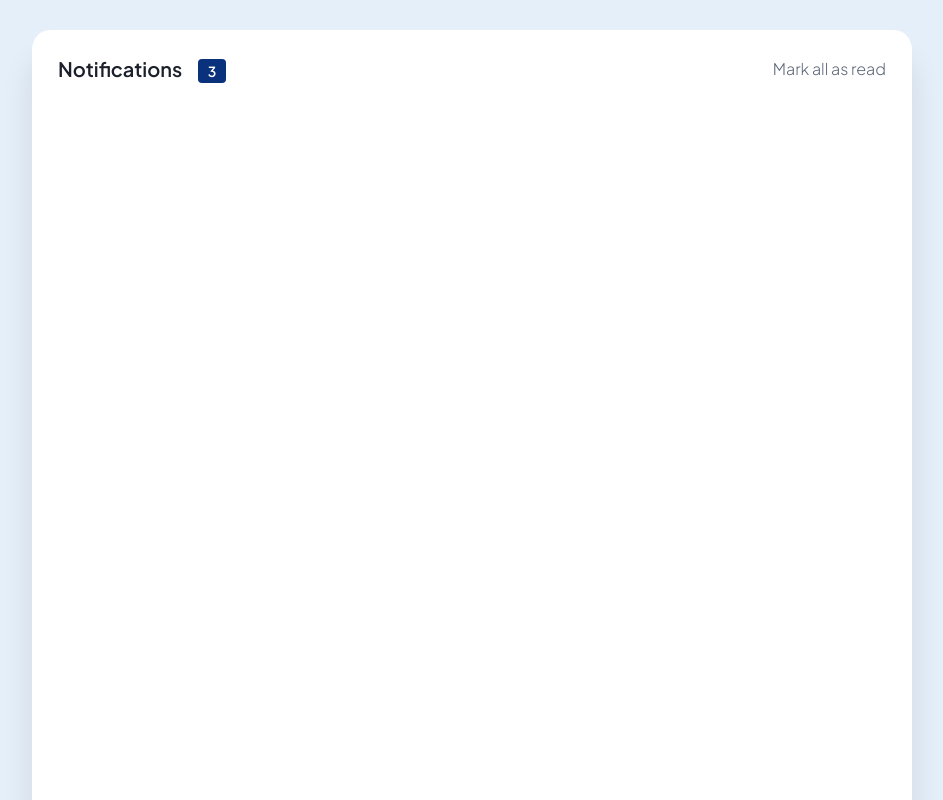
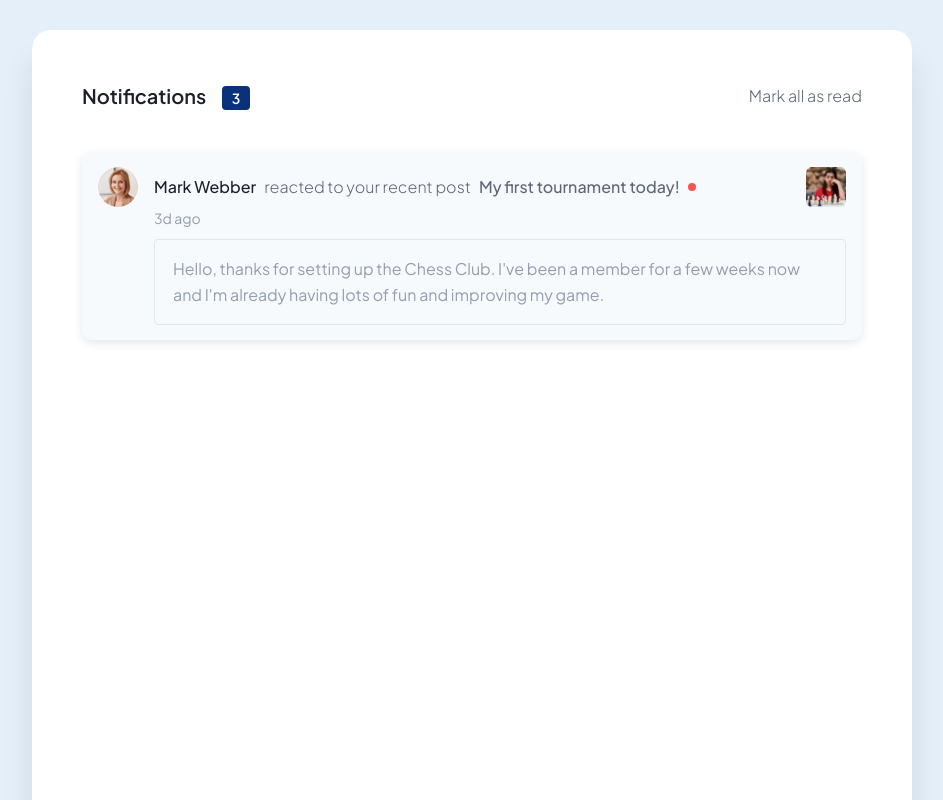
Before and after one commit to yanmoenaing118/frontend-mentor-challenges, a website: page notifications-page-main/index.html in a window 1280 px wide. Shown: the top 800 px of the page, without its empty margins (168-1111 px from the left). Drawn offline with Linux system fonts and the light colour scheme.

Commit message:
noti item done

```diff
--- a/notifications-page-main/index.html
+++ b/notifications-page-main/index.html
@@ -1,48 +1,72 @@
 <!DOCTYPE html>
 <html lang="en">
-
   <head>
-  <meta charset="UTF-8">
-  <meta name="viewport" content="width=device-width, initial-scale=1.0">
+    <meta charset="UTF-8" />
+    <meta name="viewport" content="width=device-width, initial-scale=1.0" />
     <!-- displays site properly based on user's device -->
 
+    <link
+      rel="icon"
+      type="image/png"
+      sizes="32x32"
+      href="./images/favicon-32x32.png"
+    />
 
-  <link rel="icon" type="image/png" sizes="32x32" href="./images/favicon-32x32.png">
-
-  <link rel="stylesheet" href="font/stylesheet.css">
-  <link rel="stylesheet" href="css/style.css">
+    <link rel="stylesheet" href="font/stylesheet.css" />
+    <link rel="stylesheet" href="css/style.css" />
     <title>Frontend Mentor | Notifications page</title>
-
-
   </head>
 
   <body>
-
     <!-- <h1>Frontend Mentor | Notifications page</h1> -->
 
     <main class="container">
-
       <header class="header">
-      <h1 class="h1">Notifications
+        <h1 class="h1">
+          Notifications
 
           <span class="badge">3</span>
-
         </h1>
 
         <div class="para">Mark all as read</div>
       </header>
 
       <section class="noti-list">
+        <div class="noti-item" data-done="false">
+          <figure class="noti-avatar">
+            <img
+              src="assets/images/avatar-angela-gray.webp"
+              alt="Avatar Image"
+            />
+          </figure>
 
+          <div class="noti-content">
+            <div class="noti-about">
+              <span class="h2 noti-about__user">Mark Webber</span>
+              <span class="para noti-about__action"
+                >reacted to your recent post</span
+              >
+              <span class="h2 noti-about__info"
+                >My first tournament today!</span
+              >
+              <span class="read"></span>
+
+              <figure class="noti-photo">
+                <img src="assets/images/image-chess.webp" alt="">
+              </figure>
+            </div>
+            <div class="noti-ago">3d ago</div>
+
+            <p class="noti-message">
+              Hello, thanks for setting up the Chess Club. I've been a member
+              for a few weeks now and I'm already having lots of fun and
+              improving my game.
+            </p>
+          </div>
+        </div>
       </section>
-
     </main>
-
   </body>
-
-
-
-
 </html>
 <!-- Notifications 3
 
--- a/notifications-page-main/scss/_components.scss
+++ b/notifications-page-main/scss/_components.scss
@@ -5,3 +5,12 @@
     font-size: 1.4rem;
     border-radius: 4px;
 }
+
+.read {
+
+    display: inline-block;
+    width: 8px;
+    height: 8px;
+    border-radius: 50%;
+    background-color: $primary-red;
+}
--- a/notifications-page-main/scss/_index.scss
+++ b/notifications-page-main/scss/_index.scss
@@ -26,4 +26,5 @@ body {
     background-color: $light-grayish-blue-1;
     color: $grayish-blue;
     margin: 30px;
+    line-height: 1.6;
 }
--- /dev/null
+++ b/notifications-page-main/scss/_mixins.scss
@@ -0,0 +1,5 @@
+@mixin flex-center {
+    display: flex;
+    justify-content: center;
+    align-items: center;
+}
--- a/notifications-page-main/scss/_sections.scss
+++ b/notifications-page-main/scss/_sections.scss
@@ -5,13 +5,14 @@
   margin-inline: auto;
   border-radius: $container-radius;
   box-shadow: $container-shadow;
-    padding: 2.6rem;
+  padding: 5rem;
 }
 
 .header {
   display: flex;
   justify-content: space-between;
   align-items: center;
+  margin-bottom: 4rem;
 
   h1 {
     span {
@@ -19,3 +20,91 @@
     }
   }
 }
+
+.noti {
+  &-list {
+  }
+
+  &-item {
+    background-color: $very-light-grayish-blue;
+    display: flex;
+    align-items: flex-start;
+    padding: 1.5rem 1.6rem;
+    border-radius: 10px;
+    gap: 16px;
+    box-shadow: 0 3px 10px rgba(#000, 0.1);
+
+    margin-bottom: 2rem;
+
+    &[data-done="true"] {
+      background-color: $white;
+      box-shadow: none;
+
+      .read {
+        display: none;
+      }
+    }
+  }
+
+  &-avatar {
+    width: $avatar-size;
+    min-width: $avatar-size;
+    height: $avatar-size;
+
+    @include flex-center();
+
+    img {
+      width: 100%;
+      height: 100%;
+      border-radius: 50%;
+    }
+  }
+
+  &-about {
+
+    flex: 1;
+    display: flex;
+    align-items: center;
+    gap: 8px;
+    &__user {
+      color: $very-dark-blue;
+    }
+    &__action {
+    }
+    &__info {
+      color: $dark-grayish-blue;
+
+      &.group {
+        color: $primary-blue;
+      }
+    }
+  }
+
+  &-photo {
+    height: $avatar-size;
+    width: $avatar-size;
+    min-width: $avatar-size;
+    display: inline-block;
+    border-radius: 4px;
+    margin-left: auto;
+
+    img {
+      width: 100%;
+      height: 100%;
+      background-size: cover;
+      background-repeat: no-repeat;
+      background-position: center;
+    }
+  }
+
+  &-message {
+    border: 1px solid $light-grayish-blue-2;
+    padding: 1.6rem 1.8rem;
+    border-radius: 4px;
+    margin-top: 1rem;
+  }
+
+  &-ago {
+    font-size: 1.4rem;
+  }
+}
--- a/notifications-page-main/scss/_typography.scss
+++ b/notifications-page-main/scss/_typography.scss
@@ -6,12 +6,12 @@
 
 .h2 {
     font-size: 1.6rem;
-    font-weight: $weight-300;
+    font-weight: $weight-500;
 }
 
 .h3 {
     font-size: 1.2rem;
-    font-weight: $weight-300;
+    font-weight: $weight-500;
 }
 
 .para {
--- a/notifications-page-main/scss/_variables.scss
+++ b/notifications-page-main/scss/_variables.scss
@@ -2,6 +2,7 @@ $mobile-breakpoint: 375px;
 $desktop-breakpoint: 1440px;
 
 $max-width: 880px;
+$avatar-size: 40px;
 
 $container-radius:2%;
 $container-shadow: 0 30px 30px rgba(#000,0.1);
--- a/notifications-page-main/scss/main.scss
+++ b/notifications-page-main/scss/main.scss
@@ -1,3 +1,4 @@
+@import "mixins";
 @import "variables";
 @import "typography";
 @import "utils";
```
Also changed, not shown: notifications-page-main/css/style.css, 1 other file. Lines whose indentation alone changed are shown as unchanged.
